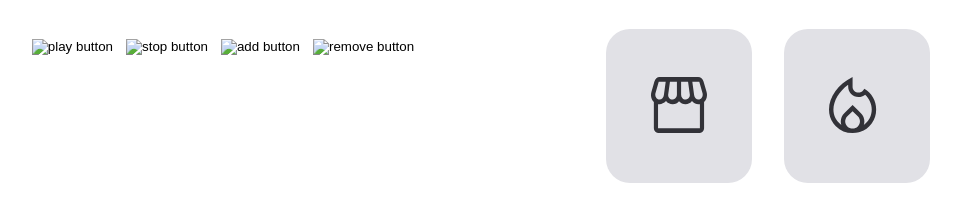
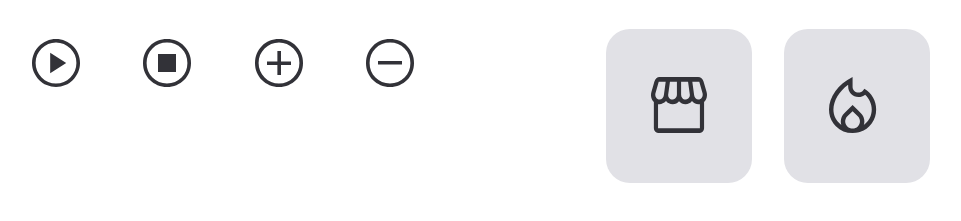
Before and after one commit to marcelomotadev/rocketSeat_Stage_05_03_desafio_01, a plain HTML site: page index.html in a window 1280 px wide. Shown: the part 387-608 px from the top of the page, without its empty margins (159-1120 px from the left). Drawn offline with Linux system fonts and the light colour scheme; the site is published under a folder, as on GitHub Pages, so addresses that start at the root find nothing.

Commit message:
Update index.html

```diff
--- a/index.html
+++ b/index.html
@@ -26,16 +26,16 @@
 
         <div id="controls">
           <button class="play">
-            <img src="/imgs/play.svg" alt="play button" />
+            <img src="./imgs/play.svg" alt="play button" />
           </button>
           <button class="stop">
-            <img src="/imgs/stop.svg" alt="stop button" />
+            <img src="./imgs/stop.svg" alt="stop button" />
           </button>
           <button class="add">
-            <img src="/imgs/add.svg" alt="add button" />
+            <img src="./imgs/add.svg" alt="add button" />
           </button>
           <button class="remove">
-            <img src="/imgs/remove.svg" alt="remove button" />
+            <img src="./imgs/remove.svg" alt="remove button" />
           </button>
         </div>
       </div>
```
